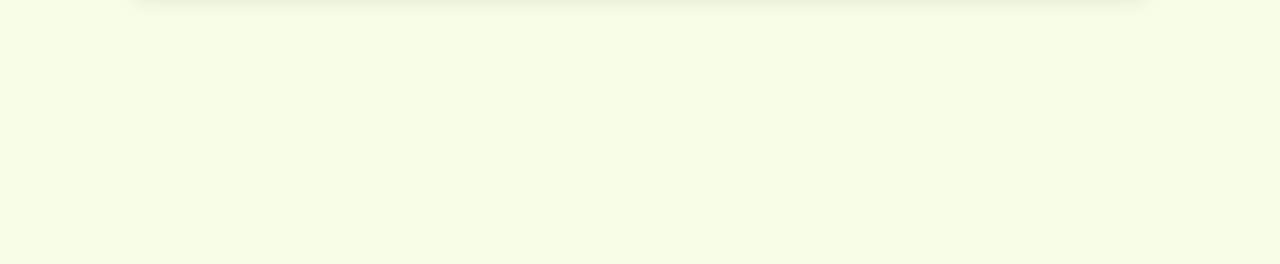
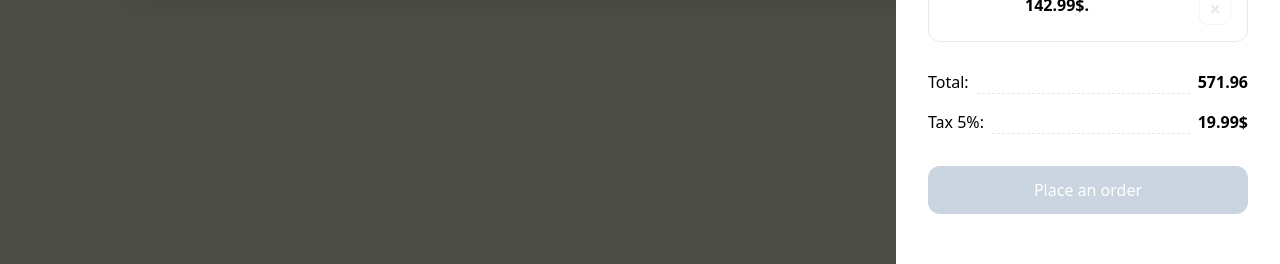
Before and after one commit to KenanRamazanov/Ecommerce-Sneakers, a Vue app: page / in a window 1280 px wide. Shown: the part 338-602 px from the top of the page. Built offline with nearby package versions, Linux system fonts and the light colour scheme; no server answers.

Commit message:
Creating closeDrawer function

```diff
--- a/src/App.vue
+++ b/src/App.vue
@@ -8,7 +8,12 @@ import Drawer from './components/Drawer.vue'
 const items = ref([])
 
 
-const drawerOpen = ref(false)
+const drawerOpen = ref(true)
+
+const closeDrawer = () => {
+  drawerOpen.value = false
+}
+
 
 const filters = reactive({
   sortBy: 'title',
```
